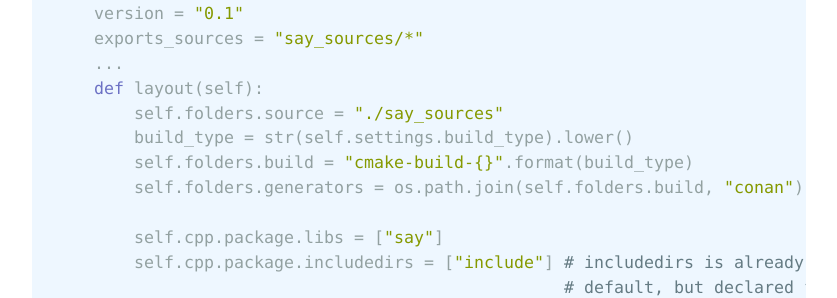
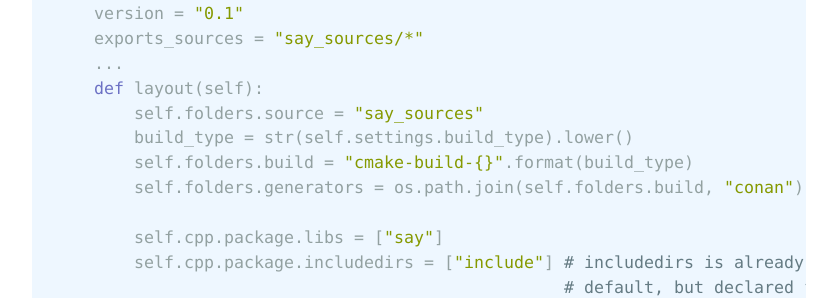
Before and after one commit to conan-io/conan-io.github.io, a Jekyll site: the page built from _posts/2021-10-13-New-conan-release-1-41.markdown, in a window 1280 px wide and 900 px high, scrolled down 1550 px. Shown: the part 156-454 px from the top of the window, without its empty margins (20-857 px from the left). Built offline with Jekyll 4.4.1, drawn with Linux system fonts in a browser that asks for light colours; comment, search, counter and statistics services are not loaded.

```diff
--- a/_posts/2021-10-13-New-conan-release-1-41.markdown
+++ b/_posts/2021-10-13-New-conan-release-1-41.markdown
@@ -85,7 +85,7 @@ class SayConan(ConanFile):
     exports_sources = "say_sources/*"
     ...
     def layout(self):
-        self.folders.source = "./say_sources"
+        self.folders.source = "say_sources"
         build_type = str(self.settings.build_type).lower()
         self.folders.build = "cmake-build-{}".format(build_type)
         self.folders.generators = os.path.join(self.folders.build, "conan")
```
